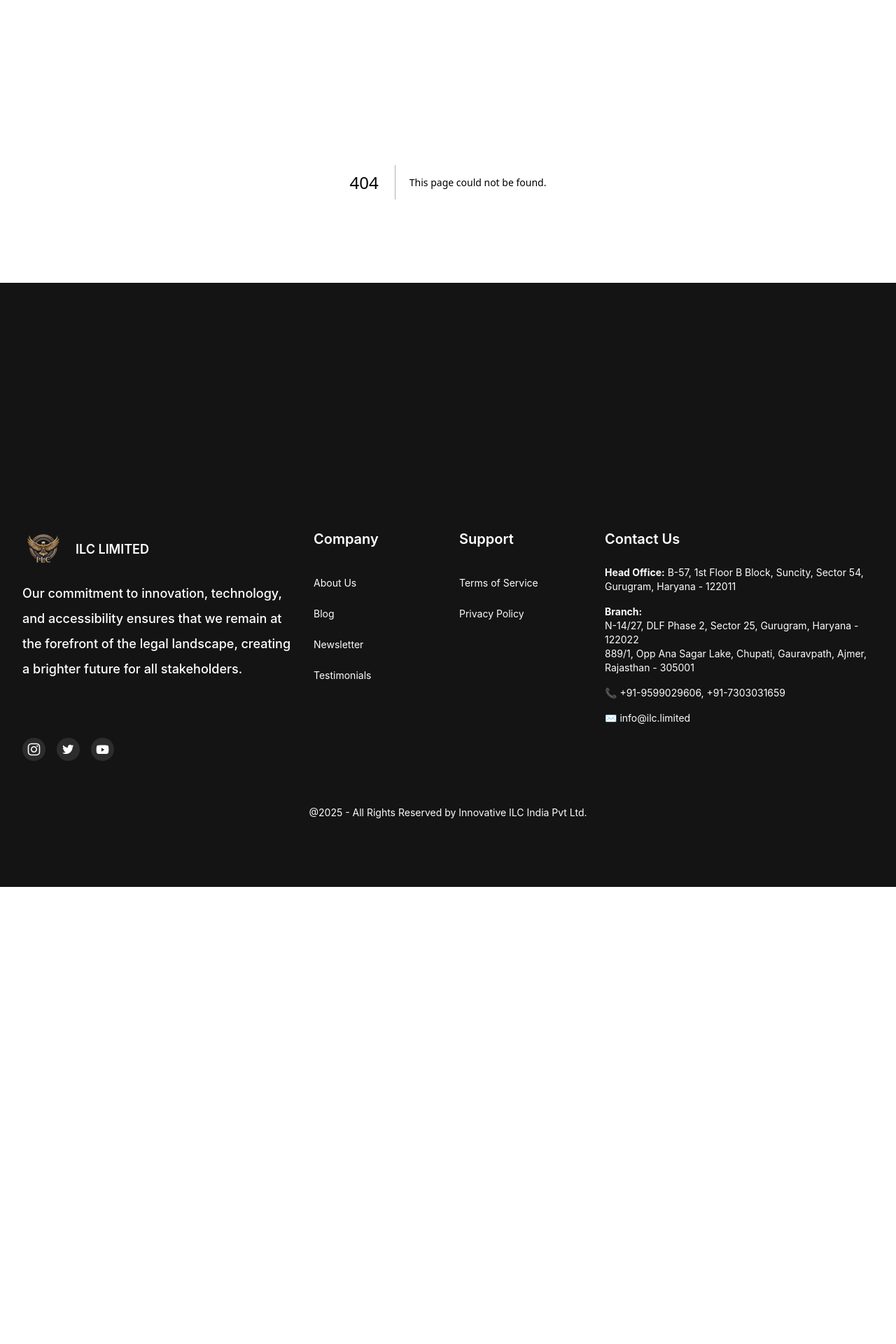
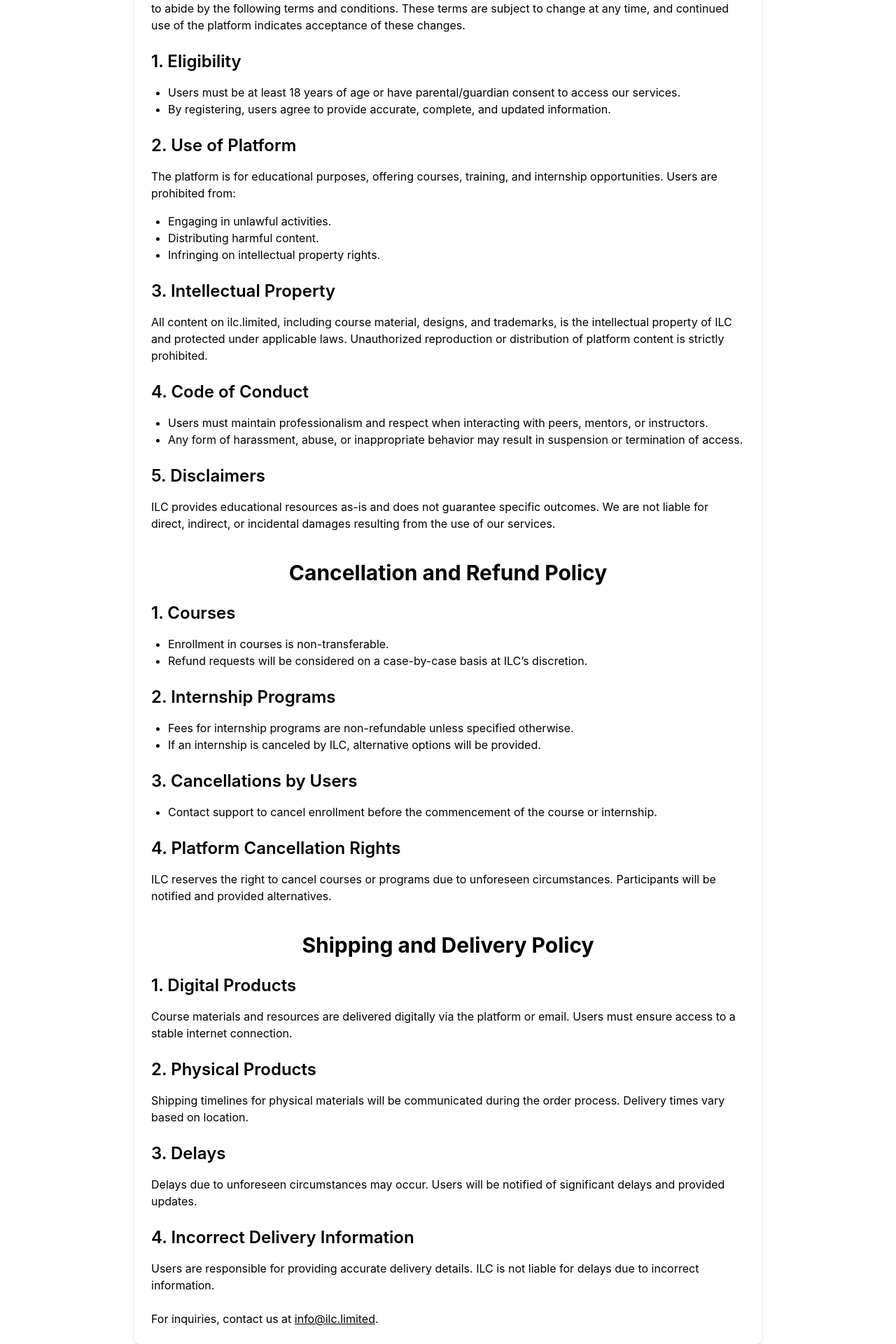
Before and after one commit to nitinsxngh/ILC-1, a Next.js app: page /terms-and-conditions in a window 1280 px wide. Before the commit this address had no page. Shown: the part 220-2140 px from the top of the page at 70% size. Before the commit the page ends 1487 px from the top, so only its background shows below. Built offline with nearby package versions, Linux system fonts and the light colour scheme.

Commit message:
Term and condition added

```diff
--- a/app/components/Banner/Banner.tsx
+++ b/app/components/Banner/Banner.tsx
@@ -22,7 +22,7 @@
         <div className="mx-auto max-w-5xl pt-16 pb-16 sm:pt-40 sm:pb-24">
           <div className="text-center">
             <h1 className="text-xl sm:text-2xl pt-14 md:text-5xl font-bold tracking-tight text-gray-900">
-              Expertise Your Legal Journey
+              Integrated Learning Circle
             </h1>
             <p className="mt-6 text-lg leading-8 text-white">
               Transforming Learning to Build Skills, Foster Connections, and Unlock Career Opportunities.
--- a/app/components/Courses/Courses.tsx
+++ b/app/components/Courses/Courses.tsx
@@ -55,7 +55,7 @@
         <div>
             <div id="courses-section" className="mx-auto max-w-2xl py-16 px-4 sm:py-36 sm:px-6 lg:max-w-7xl lg:px-8">
                 <div className="sm:flex justify-between items-center pb-12">
-                    <h2 className="text-3xl sm:text-5xl font-bold tracking-tight text-gray-900 my-4">Popular Courses</h2>
+                    <h2 className="text-3xl sm:text-5xl font-bold tracking-tight text-gray-900 my-4">Integrated Learning Circle</h2>
                     <button className="bg-transparent hover:bg-purple text-purple font-medium hover:text-white py-3 px-4 border border-purple hover:border-transparent rounded">
                         Explore Classes
                     </button>
--- a/app/components/Footer/Footer.tsx
+++ b/app/components/Footer/Footer.tsx
@@ -23,7 +23,8 @@
     id: 2,
     section: "Support",
     link: [
-      { label: "Terms of Service", url: "/terms" },
+      { label: "Terms of Service", url: "/terms-of-services" },
+      { label: "Terms and Conditions", url: "/terms-and-conditions" },
       { label: "Privacy Policy", url: "/privacy" },
     ],
   },
--- /dev/null
+++ b/app/terms-and-conditions/page.tsx
@@ -0,0 +1,105 @@
+import React from "react";
+
+const TermsAndConditions = () => {
+  return (
+    <div className="p-8 bg-gray-100 min-h-screen mb-64">
+      <div className="max-w-4xl mx-auto bg-white shadow-md rounded-lg p-6">
+        <section id="terms-and-conditions">
+          <h1 className="text-3xl font-bold mb-6 text-center">Terms and Conditions</h1>
+
+          <p className="mb-4 text-gray-700">
+            Welcome to ILC.Limited, operated by Innovative ILC India Pvt Ltd. By accessing or using our platform, you agree to abide by the following terms and conditions. These terms are subject to change at any time, and continued use of the platform indicates acceptance of these changes.
+          </p>
+
+          <h2 className="text-2xl font-semibold mt-6 mb-4">1. Eligibility</h2>
+          <ul className="list-disc pl-6 mb-4 text-gray-700">
+            <li>Users must be at least 18 years of age or have parental/guardian consent to access our services.</li>
+            <li>By registering, users agree to provide accurate, complete, and updated information.</li>
+          </ul>
+
+          <h2 className="text-2xl font-semibold mt-6 mb-4">2. Use of Platform</h2>
+          <p className="mb-4 text-gray-700">
+            The platform is for educational purposes, offering courses, training, and internship opportunities. Users are prohibited from:
+          </p>
+          <ul className="list-disc pl-6 mb-4 text-gray-700">
+            <li>Engaging in unlawful activities.</li>
+            <li>Distributing harmful content.</li>
+            <li>Infringing on intellectual property rights.</li>
+          </ul>
+
+          <h2 className="text-2xl font-semibold mt-6 mb-4">3. Intellectual Property</h2>
+          <p className="mb-4 text-gray-700">
+            All content on ilc.limited, including course material, designs, and trademarks, is the intellectual property of ILC and protected under applicable laws. Unauthorized reproduction or distribution of platform content is strictly prohibited.
+          </p>
+
+          <h2 className="text-2xl font-semibold mt-6 mb-4">4. Code of Conduct</h2>
+          <ul className="list-disc pl-6 mb-4 text-gray-700">
+            <li>Users must maintain professionalism and respect when interacting with peers, mentors, or instructors.</li>
+            <li>Any form of harassment, abuse, or inappropriate behavior may result in suspension or termination of access.</li>
+          </ul>
+
+          <h2 className="text-2xl font-semibold mt-6 mb-4">5. Disclaimers</h2>
+          <p className="mb-4 text-gray-700">
+            ILC provides educational resources as-is and does not guarantee specific outcomes. We are not liable for direct, indirect, or incidental damages resulting from the use of our services.
+          </p>
+        </section>
+
+        <section id="cancellation-and-refund-policy">
+          <h1 className="text-3xl font-bold mb-6 mt-10 text-center">Cancellation and Refund Policy</h1>
+
+          <h2 className="text-2xl font-semibold mt-6 mb-4">1. Courses</h2>
+          <ul className="list-disc pl-6 mb-4 text-gray-700">
+            <li>Enrollment in courses is non-transferable.</li>
+            <li>Refund requests will be considered on a case-by-case basis at ILC’s discretion.</li>
+          </ul>
+
+          <h2 className="text-2xl font-semibold mt-6 mb-4">2. Internship Programs</h2>
+          <ul className="list-disc pl-6 mb-4 text-gray-700">
+            <li>Fees for internship programs are non-refundable unless specified otherwise.</li>
+            <li>If an internship is canceled by ILC, alternative options will be provided.</li>
+          </ul>
+
+          <h2 className="text-2xl font-semibold mt-6 mb-4">3. Cancellations by Users</h2>
+          <ul className="list-disc pl-6 mb-4 text-gray-700">
+            <li>Contact support to cancel enrollment before the commencement of the course or internship.</li>
+          </ul>
+
+          <h2 className="text-2xl font-semibold mt-6 mb-4">4. Platform Cancellation Rights</h2>
+          <p className="mb-4 text-gray-700">
+            ILC reserves the right to cancel courses or programs due to unforeseen circumstances. Participants will be notified and provided alternatives.
+          </p>
+        </section>
+
+        <section id="shipping-and-delivery-policy">
+          <h1 className="text-3xl font-bold mb-6 mt-10 text-center">Shipping and Delivery Policy</h1>
+
+          <h2 className="text-2xl font-semibold mt-6 mb-4">1. Digital Products</h2>
+          <p className="mb-4 text-gray-700">
+            Course materials and resources are delivered digitally via the platform or email. Users must ensure access to a stable internet connection.
+          </p>
+
+          <h2 className="text-2xl font-semibold mt-6 mb-4">2. Physical Products</h2>
+          <p className="mb-4 text-gray-700">
+            Shipping timelines for physical materials will be communicated during the order process. Delivery times vary based on location.
+          </p>
+
+          <h2 className="text-2xl font-semibold mt-6 mb-4">3. Delays</h2>
+          <p className="mb-4 text-gray-700">
+            Delays due to unforeseen circumstances may occur. Users will be notified of significant delays and provided updates.
+          </p>
+
+          <h2 className="text-2xl font-semibold mt-6 mb-4">4. Incorrect Delivery Information</h2>
+          <p className="mb-4 text-gray-700">
+            Users are responsible for providing accurate delivery details. ILC is not liable for delays due to incorrect information.
+          </p>
+
+          <p className="mt-6 text-gray-700">
+            For inquiries, contact us at <a href="mailto:info@ilc.limited" className="text-blue-600 underline">info@ilc.limited</a>.
+          </p>
+        </section>
+      </div>
+    </div>
+  );
+};
+
+export default TermsAndConditions;
--- a/app/terms/page.tsx
+++ b/app/terms-of-services/page.tsx
@@ -4,7 +4,7 @@
   return (
     <div className="p-8 bg-gray-100 min-h-screen mb-64">
       <div className="max-w-4xl mx-auto bg-white shadow-md rounded-lg p-6">
-        <h1 className="text-3xl font-bold mb-6 text-center">Terms and Conditions</h1>
+        <h1 className="text-3xl font-bold mb-6 text-center">Terms of Services</h1>
 
         <p className="mb-4 text-gray-700">
           Thank you for visiting our website. By using our &quot;Contact Us&quot; feature, you agree to the following terms and conditions, which are designed to ensure a secure, efficient, and professional experience. Please read these terms carefully before reaching out to us.
```
